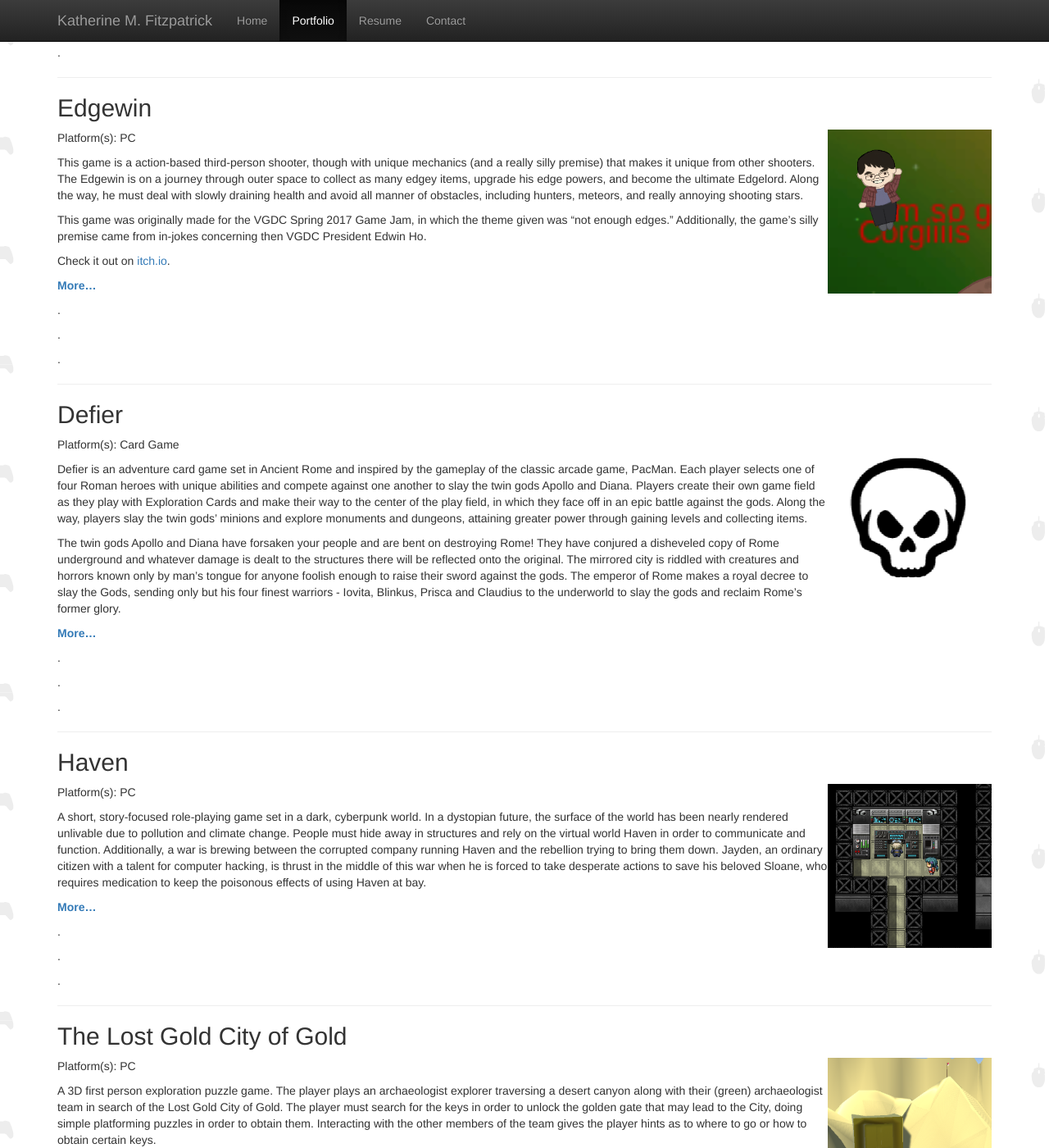
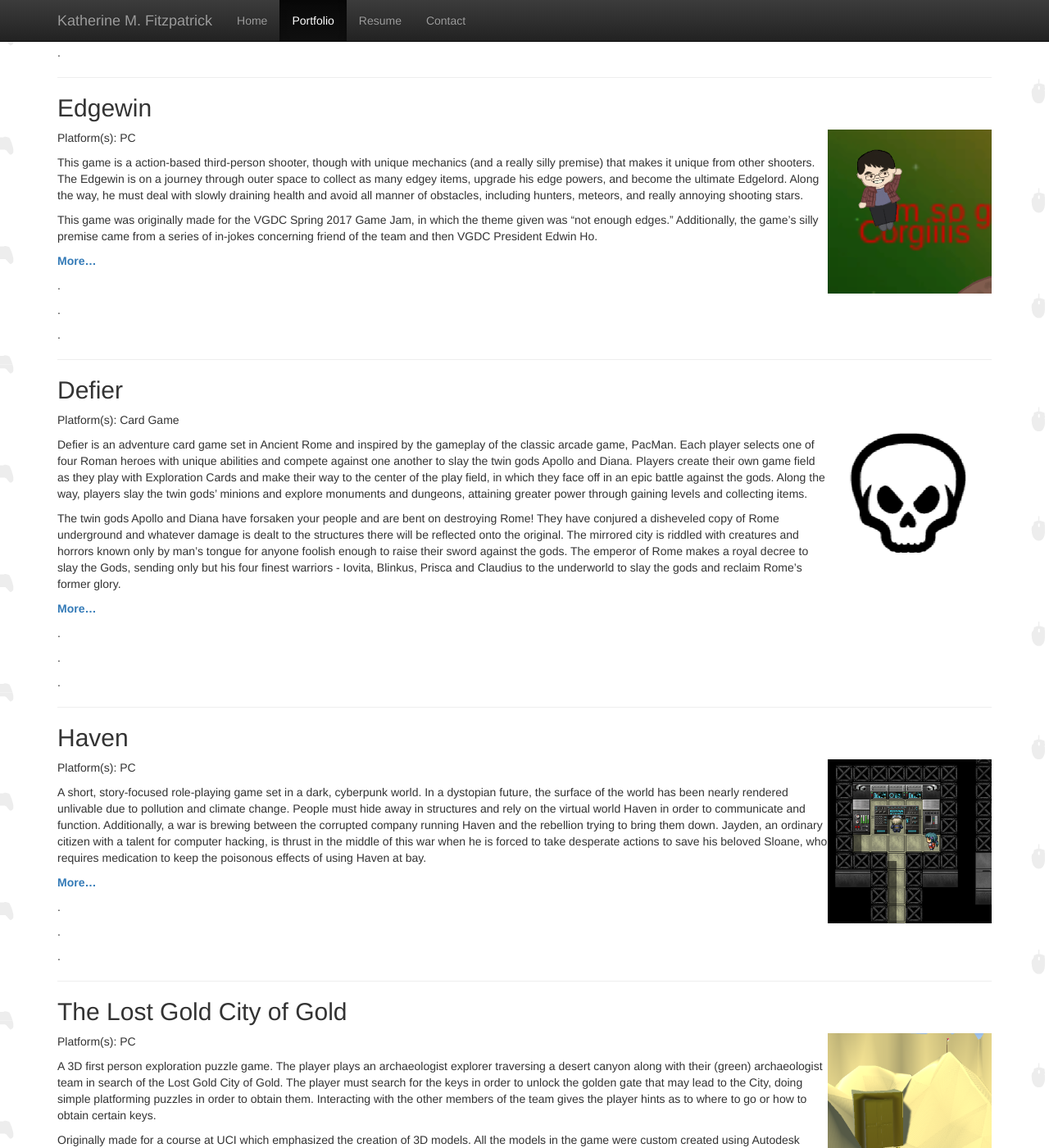
Before and after one commit to kathermf/kathermf.github.io, a Jekyll site: the page built from portfolio.md, in a window 1280 px wide and 1400 px high, scrolled down 1156 px. Shown: the whole window at 82% size. Built offline with Jekyll 4.4.1, drawn with Linux system fonts in a browser that asks for light colours; some of the changed text lies outside the part shown.

Commit message:
Set up the pages for ABITD, defier, edgewin; added background author to footnote

```diff
--- a/_layouts/default.html
+++ b/_layouts/default.html
@@ -81,7 +81,7 @@
 
     <footer class="footer">
       <div class="container">
-        <p class="text-muted">This website was modified from the layout that was provided by Sameer Singh and is currently under construction.</p>
+        <p class="text-muted">This website was modified from the layout that was provided by Sameer Singh and is currently under construction. Background by Stephen Gheysens.</p>
       </div>
     </footer>
 
--- a/portfolio.md
+++ b/portfolio.md
@@ -49,7 +49,7 @@
 
 A short survival horror game where the player must listen to avoid danger. In this game, the main character is a young child trying to find their pet dog while wandering haunted hallways in the dark. To make matters worse, a monster knows the child is there and is trying to hunt them down. The player must listen carefully for when the monster is approaching and utilize the tables to hide from the monster. Additionally, the player must avoid the squeaky cracks on the ground that attract the monster and listen for the paths that will eventually lead them to the child's dog, or face a grisly death.
 
-**[More...]()**
+**[More...](s_abitd.md)**
 
 .
 
@@ -65,11 +65,9 @@
 
 This game is a action-based third-person shooter, though with unique mechanics (and a really silly premise) that makes it unique from other shooters. The Edgewin is on a journey through outer space to collect as many edgey items, upgrade his edge powers, and become the ultimate Edgelord. Along the way, he must deal with slowly draining health and avoid all manner of obstacles, including hunters, meteors, and really annoying shooting stars.
 
-This game was originally made for the VGDC Spring 2017 Game Jam, in which the theme given was "not enough edges." Additionally, the game's silly premise came from in-jokes concerning then VGDC President Edwin Ho.
+This game was originally made for the VGDC Spring 2017 Game Jam, in which the theme given was "not enough edges." Additionally, the game's silly premise came from a series of in-jokes concerning friend of the team and then VGDC President Edwin Ho.
 
-Check it out on [itch.io](https://xuanf1.itch.io/edgewin-the-game).
-
-**[More...]()**
+**[More...](s_edgewin.md)**
 
 .
 
@@ -87,7 +85,7 @@
 
 The twin gods Apollo and Diana have forsaken your people and are bent on destroying Rome! They have conjured a disheveled copy of Rome underground and whatever damage is dealt to the structures there will be reflected onto the original. The mirrored city is riddled with creatures and horrors known only by man’s tongue for anyone foolish enough to raise their sword against the gods. The emperor of Rome makes a royal decree to slay the Gods, sending only but his four finest warriors - Iovita, Blinkus, Prisca and Claudius to the underworld to slay the gods and reclaim Rome’s former glory.
 
-**[More...]()**
+**[More...](s_defier.md)**
 
 .
 
```
Also changed, not shown: s_abitd.md (added, +20 -0 lines), s_defier.md (added, +21 -0 lines), s_edgewin.md (added, +23 -0 lines).
